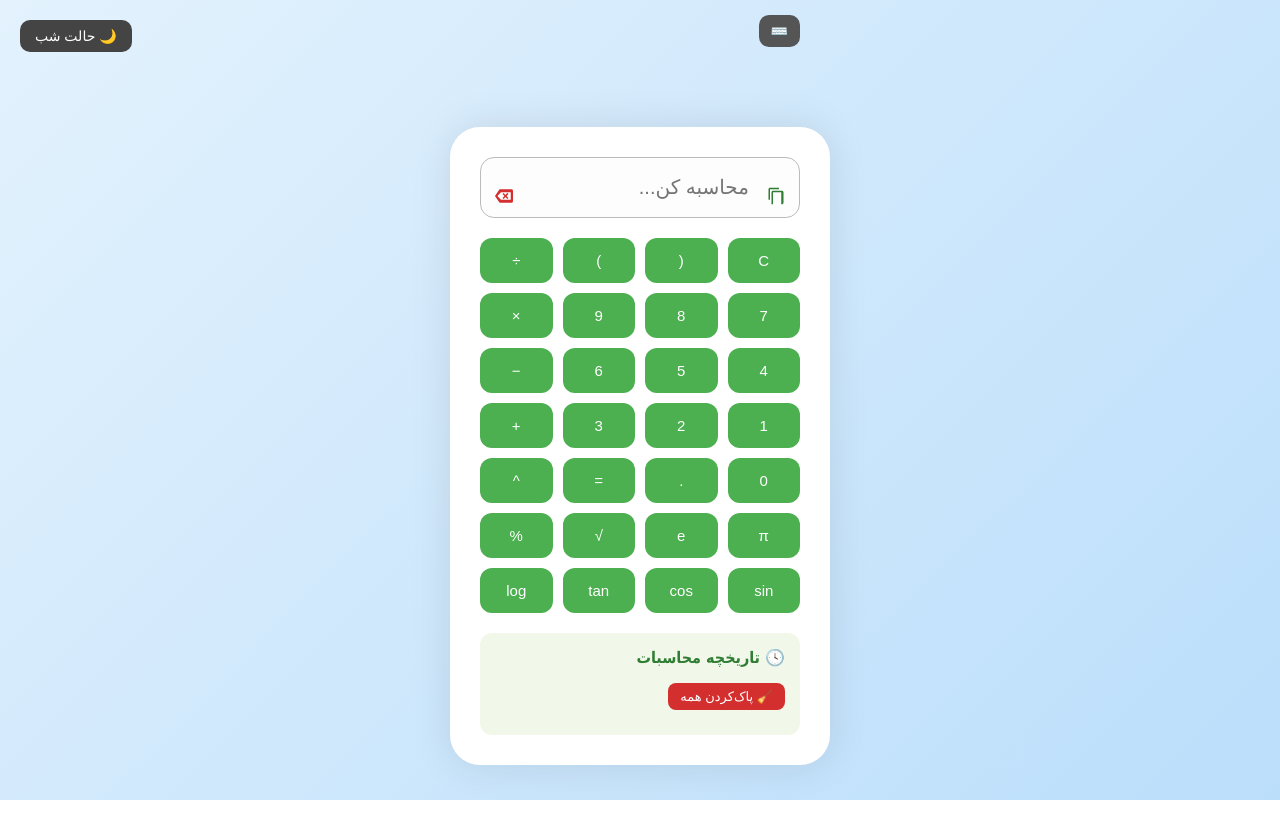
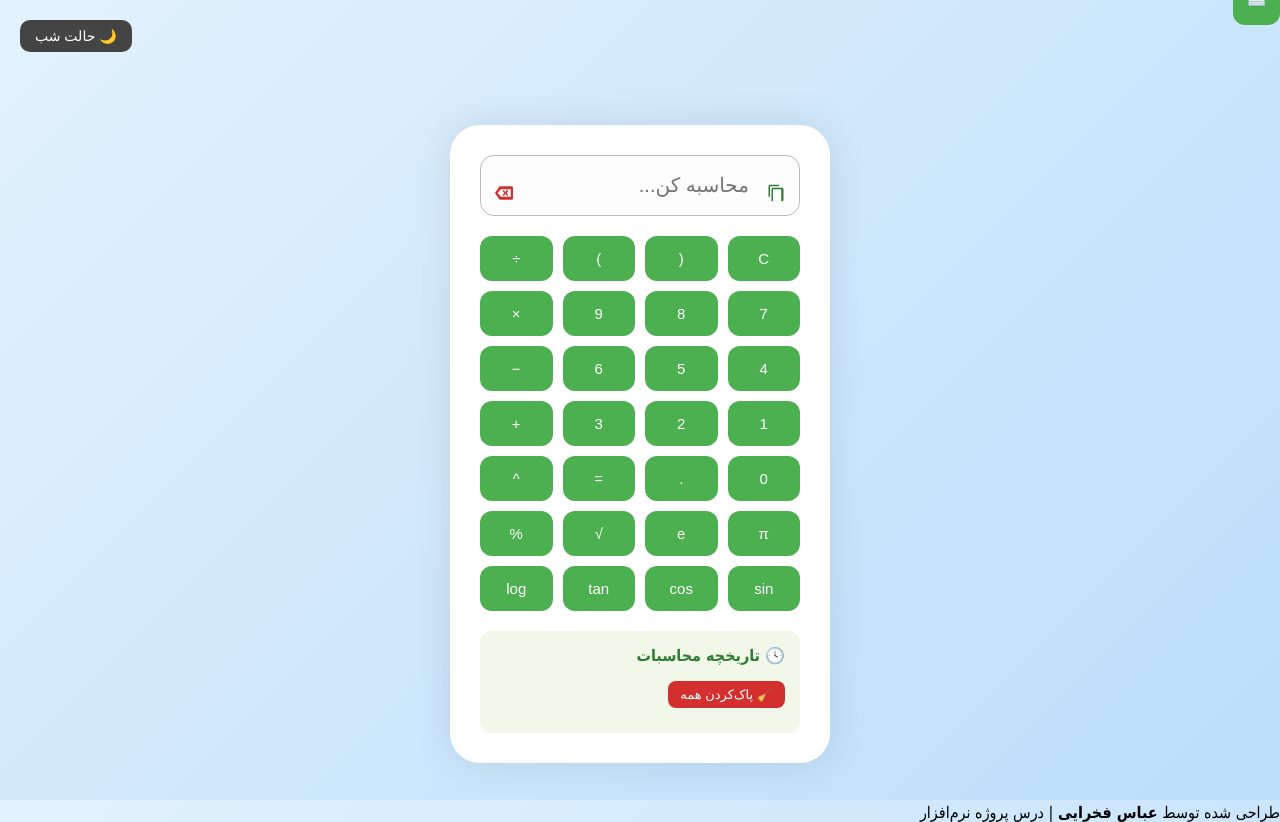
Before and after one commit to abbasTtBoy1235/abbasfakhraeiproject1, a plain HTML site: page index.html in a window 1280 px wide. Before the commit the page ends 800 px from the top, so only its background shows below. Drawn offline with Linux system fonts and the light colour scheme.

Commit message:
Update index.html

```diff
--- a/index.html
+++ b/index.html
@@ -7,9 +7,11 @@
   <link rel="stylesheet" href="style.css" />
 </head>
 <body>
+  <!-- دکمه کیبورد مستقل پایین صفحه -->
+  <button id="keyboard-btn-fixed" title="باز کردن کیبورد">⌨️</button>
+
   <div class="top-controls">
     <button id="toggle-theme">🌙 حالت شب</button>
-    <button id="keyboard-btn" title="بازکردن کیبورد">⌨️</button>
   </div>
 
   <div class="calculator">
@@ -30,7 +32,7 @@
         readonly
       />
 
-      <!-- دکمه کپی نتیجه -->
+      <!-- دکمه کپی -->
       <span id="copy" title="کپی نتیجه">
         <svg width="18" height="18" viewBox="0 0 24 24">
           <path fill="#2e7d32" d="M16 1H4c-1.1 0-2 .9-2 2v14h2V3h12V1Zm3 4H8c-1.1 0-2 .9-2 2v16h14c1.1 0 2-.9 2-2V7c0-1.1-.9-2-2-2Zm0 18H8V7h11v16Z"/>
@@ -82,6 +84,11 @@
     </div>
   </div>
 
+  <!-- پاورقی -->
+  <footer class="footer">
+    طراحی شده توسط <strong>عباس فخرایی</strong> | درس پروژه نرم‌افزار
+  </footer>
+
   <script src="script.js"></script>
 </body>
 </html>
```
